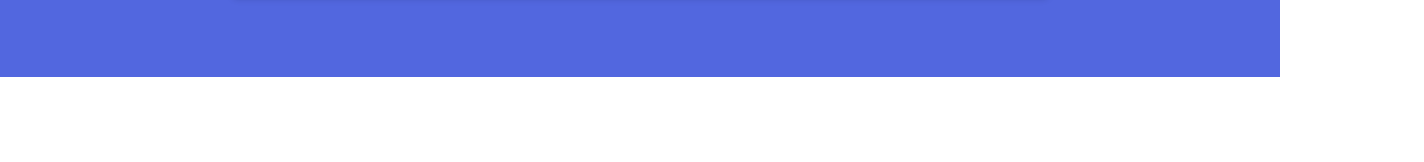
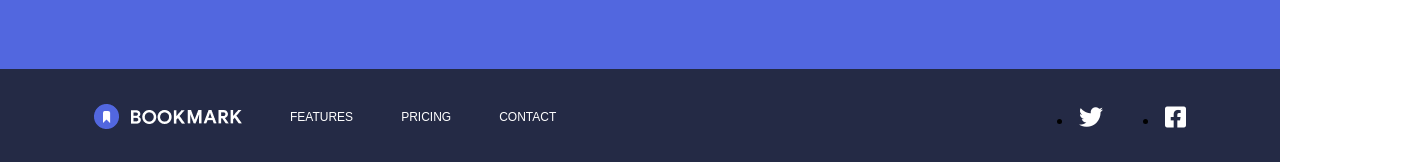
Before and after one commit to Gritgritn/landing-page-with-tailwinds, a website: page public/index.html in a window 1280 px wide. Shown: the part 4474-4636 px from the top of the page, 1424 px wide, since content can reach past the window. Before the commit the page ends 4551 px from the top, so only its background shows below. Drawn offline with Linux system fonts and the light colour scheme.

Commit message:
Create footer and fix problem

```diff
--- a/public/index.html
+++ b/public/index.html
@@ -71,7 +71,7 @@
             right-0
             lg:
             -bottom-28
-            lg:-right-36"
+            lg:-right-0"
         ></div>
     </section>
 
@@ -155,7 +155,7 @@
                   h-80
                   w-2/4
                   -bottom-24
-                  -right-36
+                  -right-0
                 "
               ></div>
             </div>
@@ -311,5 +311,23 @@
       </div>
     </section>
 
+    <!-- Footer -->
+    <footer class="bg-bookmark-blue py-8">
+      <div class="container flex flex-col md:flex-row items-center">
+        <div class="flex flex-1 flex-wrap items-center justify-center md:justify-start gap-12">
+          <img src="./imgs/logo-bookmark-white.png" alt="" />
+          <ul class="flex text-white uppercase gap-12 text-xs">
+            <li class="cursor-pointer">Features</li>
+            <li class="cursor-pointer">Pricing</li>
+            <li class="cursor-pointer">Contact</li>
+          </ul>
+        </div>
+        <div class="flex gap-10 mt-12 md:mt-0">
+          <li><i class="text-white text-2xl fab fa-twitter"></i></li>
+          <li><i class="text-white text-2xl fab fa-facebook-square"></i></li>
+        </div>
+      </div>
+    </footer>
+
 </body>
 </html>
```
Also changed, not shown: public/style.css.
